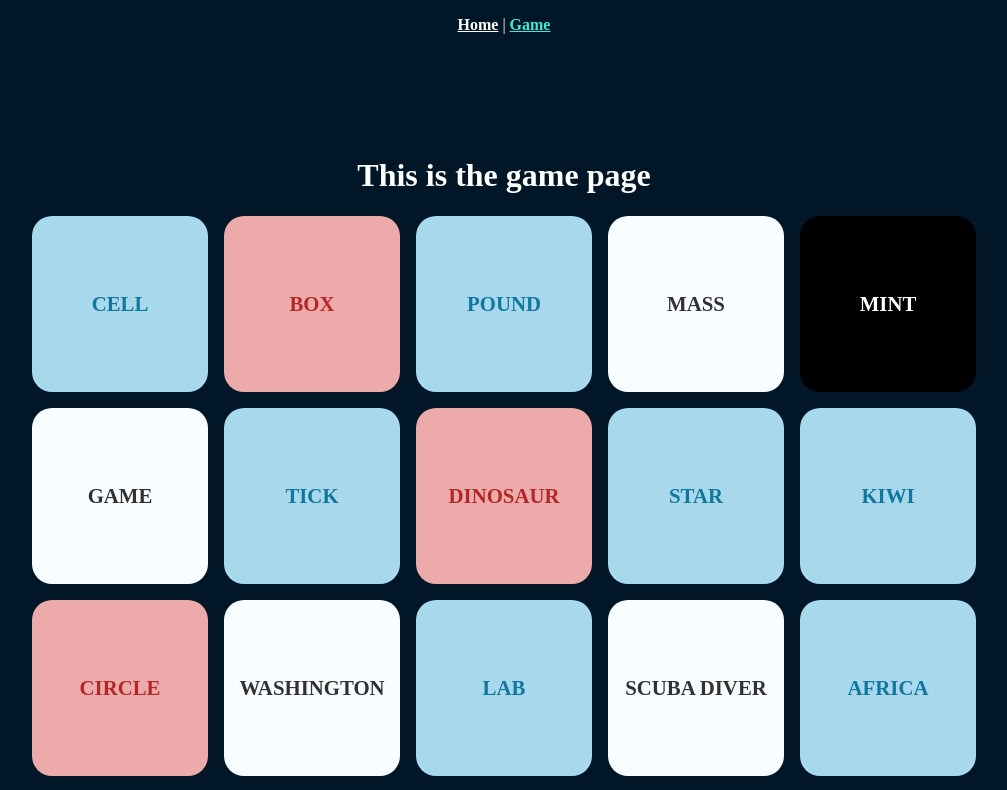
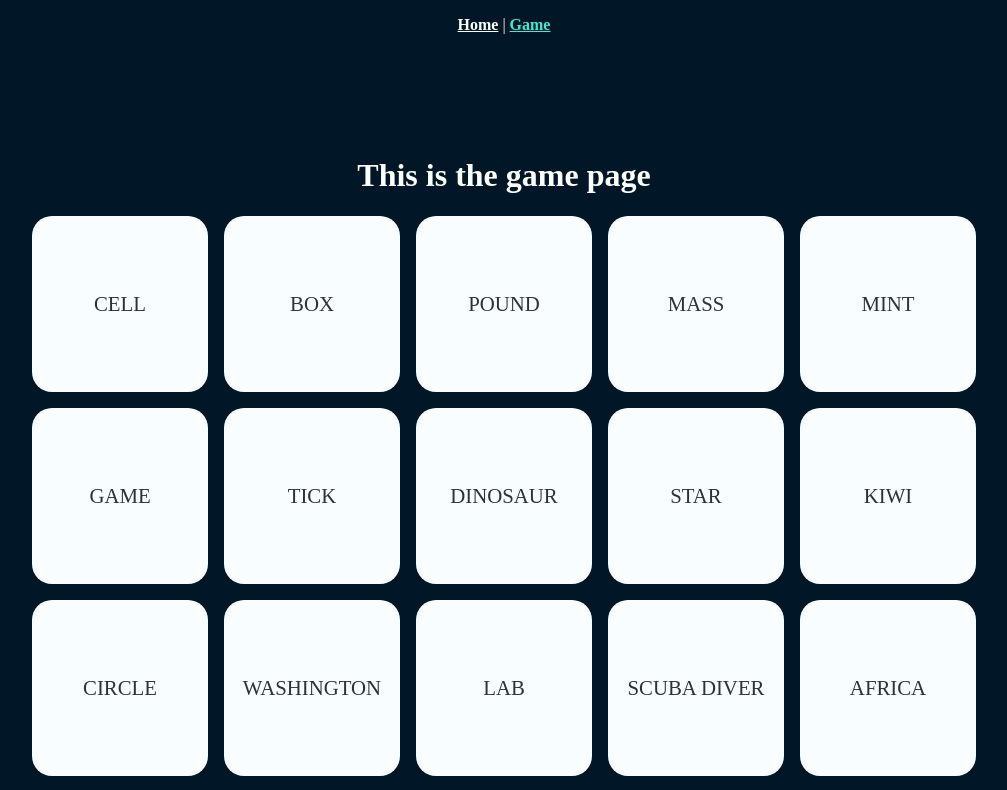
Before and after one commit to Syoongy/vue-codenames, a Vue app: page /#/game in a window 1280 px wide. Shown: the top 790 px of the page, without its empty margins (136-1143 px from the left). Built offline with nearby package versions, Linux system fonts and the light colour scheme.

Commit message:
flip tiles on click

```diff
--- a/src/components/GameBoard.vue
+++ b/src/components/GameBoard.vue
@@ -4,8 +4,10 @@
       :type="tile.type"
       :is-flipped="tile.flipped"
       :word="tile.word"
+      :index="index"
       v-for="(tile, index) in tileArray"
       :key="index"
+      @click="flipTile"
     />
   </div>
 </template>
@@ -28,6 +30,10 @@ export default {
     this.tileArray = this.initTiles(selectedWords);
   },
   methods: {
+    flipTile(tileIndex) {
+      //Flip the tile for all players
+      this.tileArray[tileIndex].flipped = true;
+    },
     selectWords() {
       const wordArray = wordsArray.val0;
       let selectedWordsArray = [];
@@ -49,6 +55,7 @@ export default {
       this.selectTeamTurn();
       const retTileArray = [];
       let changedTiles = [];
+      //Select the death word
       let tileIndex = this.selectRandomTile(selectedWords.length);
       retTileArray.push({
         word: selectedWords[tileIndex],
@@ -57,7 +64,9 @@ export default {
       });
       changedTiles.push(selectedWords[tileIndex]);
       selectedWords.splice(tileIndex, 1);
+      //Check the first team's colour
       let colour = this.turn;
+      //Give the rest of the tiles a word and colour
       for (let index = 0; index < 24; index++) {
         if (changedTiles.length < 18) {
           tileIndex = this.selectRandomTile(selectedWords.length);
--- a/src/components/GameTile.vue
+++ b/src/components/GameTile.vue
@@ -1,21 +1,20 @@
 <template>
-  <div class="gametile" :class="{flip: isFlipped}">
+  <div class="gametile" :class="{flip: !isFlipped}" @click="$emit('click', index)">
     <div :class="type">
-      <p>
-        <b>{{word}}</b>
-      </p>
+      <p>{{word}}</p>
     </div>
   </div>
 </template>
 
 <script>
 export default {
-  props: ["type", "isFlipped", "word"]
+  props: ["type", "isFlipped", "word", "index"]
 };
 </script>
 
 <style lang="scss" scoped>
 .gametile {
+  font-weight: bold;
   font-size: 1.3rem;
   width: 100%;
   height: 100%;
@@ -26,6 +25,13 @@ export default {
     display: flex;
     align-items: center;
     justify-content: center;
+  }
+}
+.flip {
+  div {
+    font-weight: normal;
+    background: #f8fdff;
+    color: #323032;
   }
 }
 .death {
```
